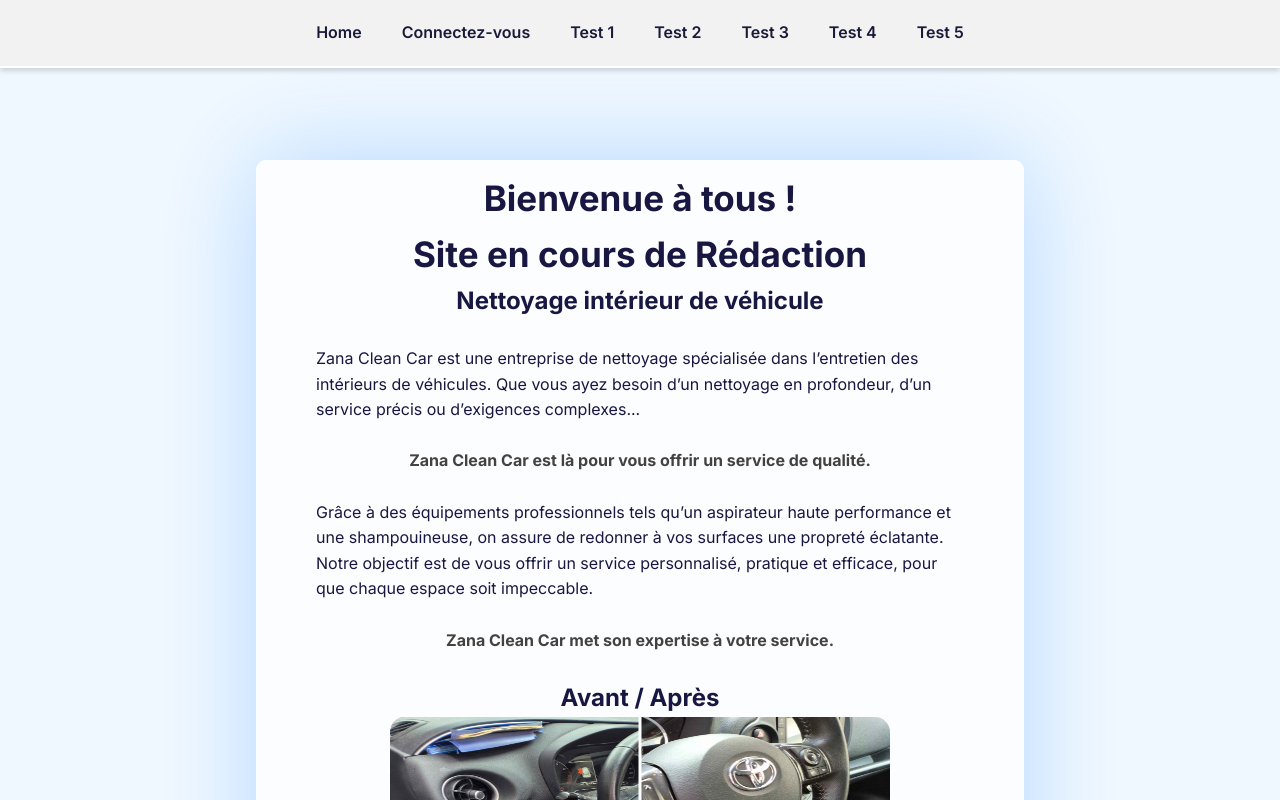
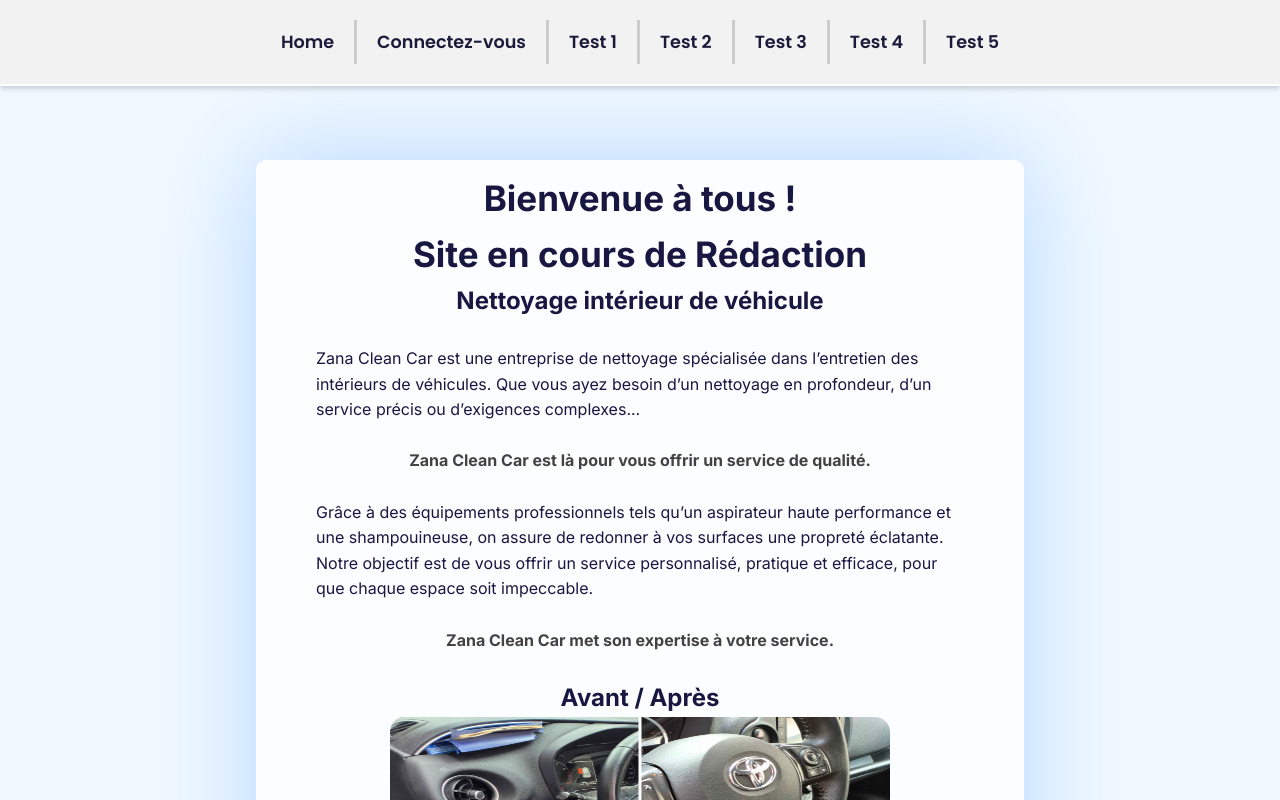
Before and after one commit to Air-KS/zanacleancar, a Vue app in the folder frontend/portal/: page / in a window 1280 px wide. Shown: the top 800 px of the page. Built offline with nearby package versions, Linux system fonts and the light colour scheme.

Commit message:
menu nav

```diff
--- a/frontend/portal/src/components/header.vue
+++ b/frontend/portal/src/components/header.vue
@@ -8,9 +8,9 @@
 		<transition name="fade-menu">
 			<div class="header-inner" v-if="showFullMenu">
 				<nav class="nav-full" aria-label="Navigation principale">
-			<ul class="full-menu">
-			  <li v-for="(item, index) in menuItems" :key="index">
-				<router-link :to="item.link">{{ item.label }}</router-link>
+					<ul class="nav-menu">
+						<li class="nav-menu-item" v-for="(item, index) in menuItems" :key="index">
+							<router-link class="nav-menu-link" :to="item.link">{{ item.label }}</router-link>
 						</li>
 					</ul>
 				</nav>
@@ -121,7 +121,6 @@
 
 .header-inner {
 	width: 100%;
-	/* au lieu de 80% */
 	height: auto;
 	display: flex;
 	justify-content: center;
@@ -129,6 +128,9 @@
 	position: relative;
 }
 
+/* ================================
+      Menu Full
+      ================================ */
 /* Menu principal */
 .nav-full {
 	background: #f2f2f2;
@@ -137,23 +139,82 @@
 	display: flex;
 	justify-content: center;
 	box-shadow: 0 2px 6px rgba(0, 0, 0, 0.2);
-	border-bottom: solid 2px white ;
+	border-bottom: solid 2px white;
 }
 
-.full-menu {
+.nav-menu {
+	display: flex;
+	align-items: center;
 	list-style: none;
-	display: flex;
-	gap: 40px;
+	margin: 0;
 	padding: 0;
-	margin: 0;
 }
 
-.full-menu li a {
+.nav-menu a {
 	color: #1a1a3a;
 	font-weight: 600;
 	text-decoration: none;
 }
 
+.nav-menu a:hover {
+	color: var(--nav-color-hover);
+	text-decoration: none;
+	transition: background-color 0.5s, color 0.5s;
+}
+
+.nav-menu .nav-menu-item:not(:last-child) {
+	border-right: 3px solid #ccc;
+	/* Séparateur entre les éléments */
+}
+
+.nav-menu-item {
+	font-family: var(--nav-item-font-family);
+	font-weight: var(--nav-item-font-weight);
+	font-size: 1.1rem;
+	padding: 0 20px;
+	display: flex;
+	align-items: center;
+}
+
+
+/* Ajoute une barre horizontale au-dessus du lien avec un effet de transition */
+.nav-menu-link::before {
+	content: "";
+	position: absolute;
+	bottom: 0;
+	left: 50%;
+	/* Commence au centre */
+	width: 0;
+	height: 3px;
+	background-color: var(--nav-color-link);
+	/* La couleur de la barre */
+	transition: width 0.4s ease, transform 0.4s ease;
+	/* Transition pour l'animation */
+	transform: translateX(-50%);
+	/* Centrer la barre par rapport au lien */
+}
+
+.nav-menu-link {
+	display: block;
+	padding: 0.5rem 0;
+	position: relative;
+	color: var(--color-text-dark);
+	text-decoration: none;
+	cursor: pointer;
+}
+
+/* Animation lors du survol */
+.nav-menu-link:hover::before {
+	width: 100%;
+	/* S'étend à 100% de la largeur du lien */
+	transform: translateX(-50%) scaleX(1);
+	/* Barre centrée et étendue symétriquement */
+}
+
+
+/* ================================
+      Menu Float
+      ================================ */
 /* Menu flottant */
 .nav-float {
 	position: fixed;
@@ -193,7 +254,8 @@
 	color: rgb(255, 255, 255);
 	transition: color 0.3s ease;
 
-  line-height: 1.5rem;       /* ← centrage vertical du texte */
+	line-height: 1.5rem;
+	/* ← centrage vertical du texte */
 }
 
 .pill-menu li a::before,
```
Lines whose indentation alone changed are shown as unchanged.
